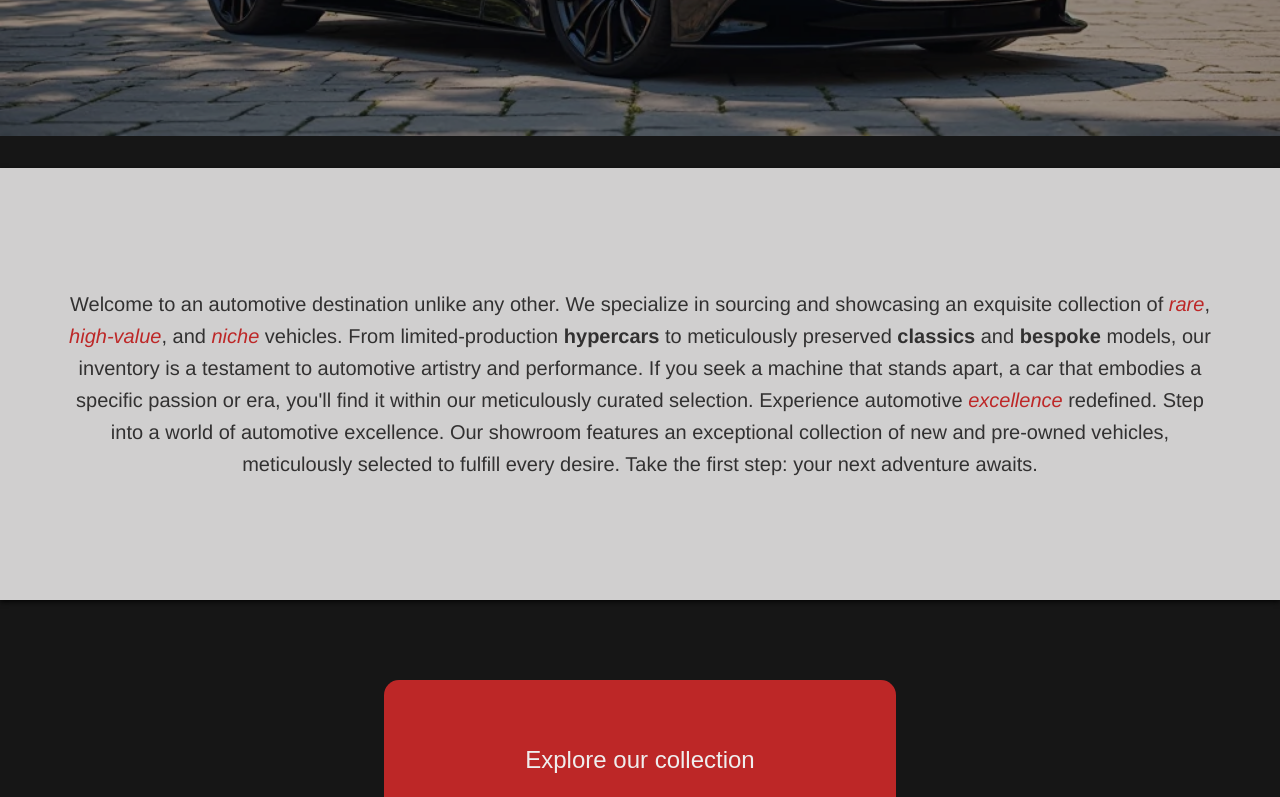
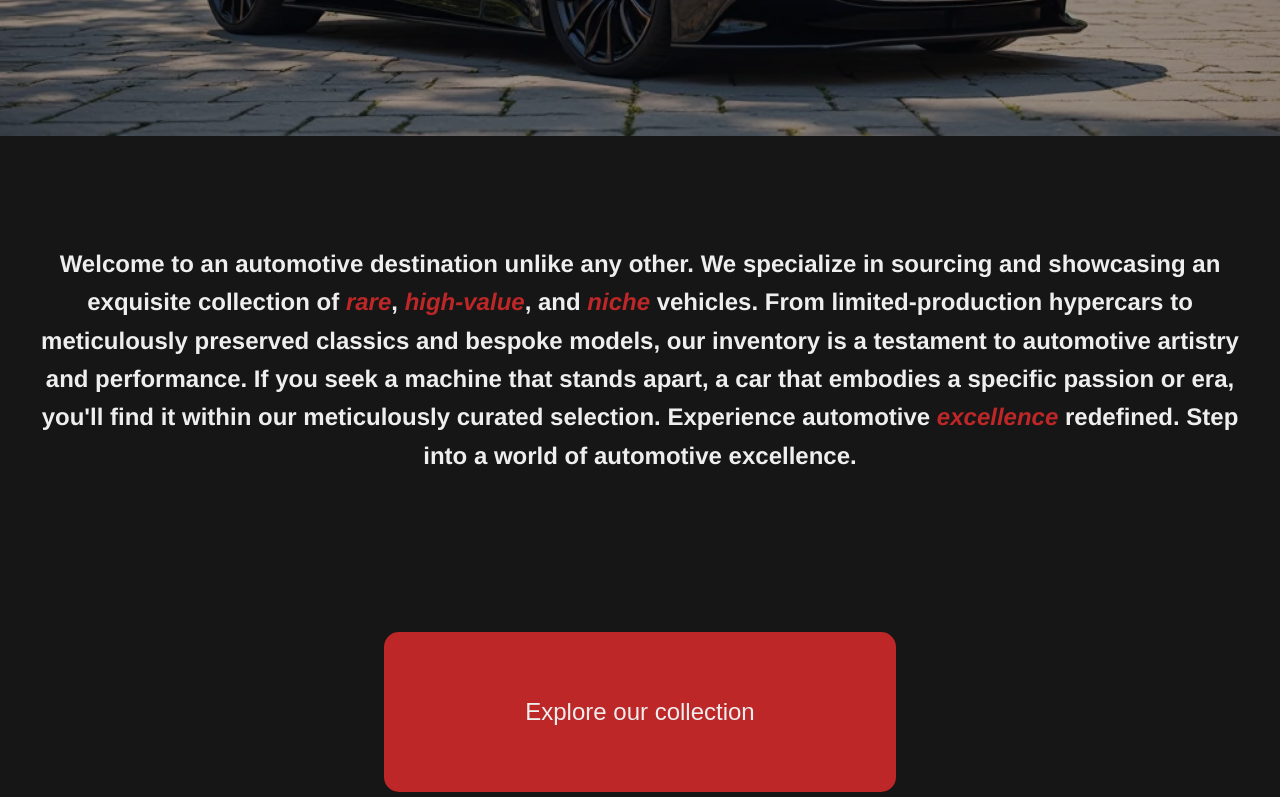
Before and after one commit to marcoD9/Cars_ShowRoom, a Vue app in the folder Client/: page / in a window 1280 px wide. Shown: the part 664-1461 px from the top of the page. Built offline with nearby package versions, Linux system fonts and the light colour scheme; the HTML template or start-up script is replaced by a standard one.

Commit message:
-Client- Update font size

```diff
--- a/Client/src/components/DescriptionCard.vue
+++ b/Client/src/components/DescriptionCard.vue
@@ -1,7 +1,7 @@
 <template>
   <div class="description-wrapper">
     <div class="description-card">
-      <h3>
+      <h1>
         Welcome to an automotive destination unlike any other. We specialize in sourcing and
         showcasing an exquisite collection of <em>rare</em>, <em>high-value</em>, and
         <em>niche</em> vehicles. From limited-production <strong>hypercars</strong> to meticulously
@@ -9,10 +9,8 @@
         testament to automotive artistry and performance. If you seek a machine that stands apart, a
         car that embodies a specific passion or era, you'll find it within our meticulously curated
         selection. Experience automotive <em>excellence</em> redefined. Step into a world of
-        automotive excellence. Our showroom features an exceptional collection of new and pre-owned
-        vehicles, meticulously selected to fulfill every desire. Take the first step: your next
-        adventure awaits.
-      </h3>
+        automotive excellence.
+      </h1>
     </div>
   </div>
 </template>
@@ -35,34 +33,42 @@ export default defineComponent({
 }
 
 .description-card {
-  margin: 2rem 0;
+  margin: 0.5rem 0;
   text-align: center;
   display: flex;
   flex-direction: column;
   justify-content: center;
-  color: var(--tertiary-text);
-  background-color: var(--primary-color);
-  box-shadow: var(--shadow);
-
+  color: var(--primary-text);
   min-height: 50vh;
   height: auto;
-  padding: 1rem 4rem;
+  padding: 1rem 2rem;
 }
 
-.description-card h3 {
+.description-card h1 {
   line-height: 1.6;
-  font-size: 1.25rem;
+  font-size: 1.5em;
   margin: 0;
-  font-weight: 400;
+  font-weight: 700;
+  font-weight: bold;
 }
 
-.description-card h3 em {
-  font-style: italic;
-
+.description-card h1 em {
   color: var(--secondary-text);
 }
 
-.description-card h3 strong {
-  font-weight: 700;
+.description-card h1 strong {
+  font-weight: 800;
+}
+
+@media (max-width: 860px) {
+  .description-card {
+    margin: 0.2rem 0;
+    padding: 0.5rem 1rem;
+  }
+
+  .description-card h1 {
+    line-height: 1.3;
+    font-size: 1.2em;
+  }
 }
 </style>
```
